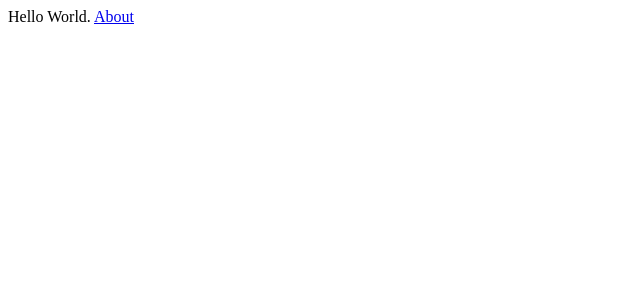
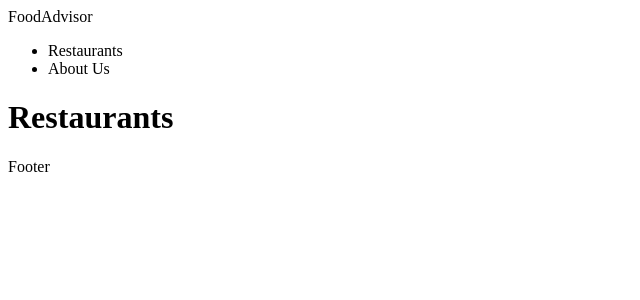
Before and after one commit to tunapanini/challenge-food-advisor-nextjs, a Next.js app: page / in a window 1280 px wide. Shown: the top 300 px of the page, without its empty margins (0-640 px from the left). Built offline with nearby package versions, Linux system fonts and the light colour scheme.

Commit message:
Add about, index page with Layout

```diff
--- /dev/null
+++ b/components/Layout.js
@@ -0,0 +1,44 @@
+import Head from "next/head";
+import Link from "next/link";
+
+export default props => {
+  const { children } = props;
+  return (
+    <div>
+      <Head>
+        <title>FoodAdvisor + Next.js = 💖</title>
+        <meta charSet="utf-8" />
+        <meta name="viewport" content="initial-scale=1.0, width=device-width" />
+      </Head>
+      <nav>
+        <Link href="/">
+          <a className="logo">FoodAdvisor</a>
+        </Link>
+        <ul>
+          <li>
+            <Link href="/">
+              <a>Restaurants</a>
+            </Link>
+          </li>
+          <li>
+            <Link href="/about">
+              <a>About Us</a>
+            </Link>
+          </li>
+        </ul>
+      </nav>
+      <div className="main">{children}</div>
+      <footer>Footer</footer>
+      <style jsx>{`
+        .logo {
+        }
+      `}</style>
+      <style jsx global>{`
+        a {
+          color: inherit;
+          text-decoration: none;
+        }
+      `}</style>
+    </div>
+  );
+};
--- a/pages/day/index.js
+++ /dev/null
@@ -1 +0,0 @@
-export default () => <div>Hello Day</div>
--- a/pages/index.js
+++ b/pages/index.js
@@ -1,9 +1,7 @@
-import Link from 'next/link'
+import Layout from "../components/Layout";
+
 export default () => (
-  <div>
-    Hello World.{' '}
-    <Link href="/about">
-      <a>About</a>
-    </Link>
-  </div>
-)
+  <Layout>
+    <h1 class="title">Restaurants</h1>
+  </Layout>
+);
```
Also changed, not shown: pages/about.js (+7 -1 lines).
